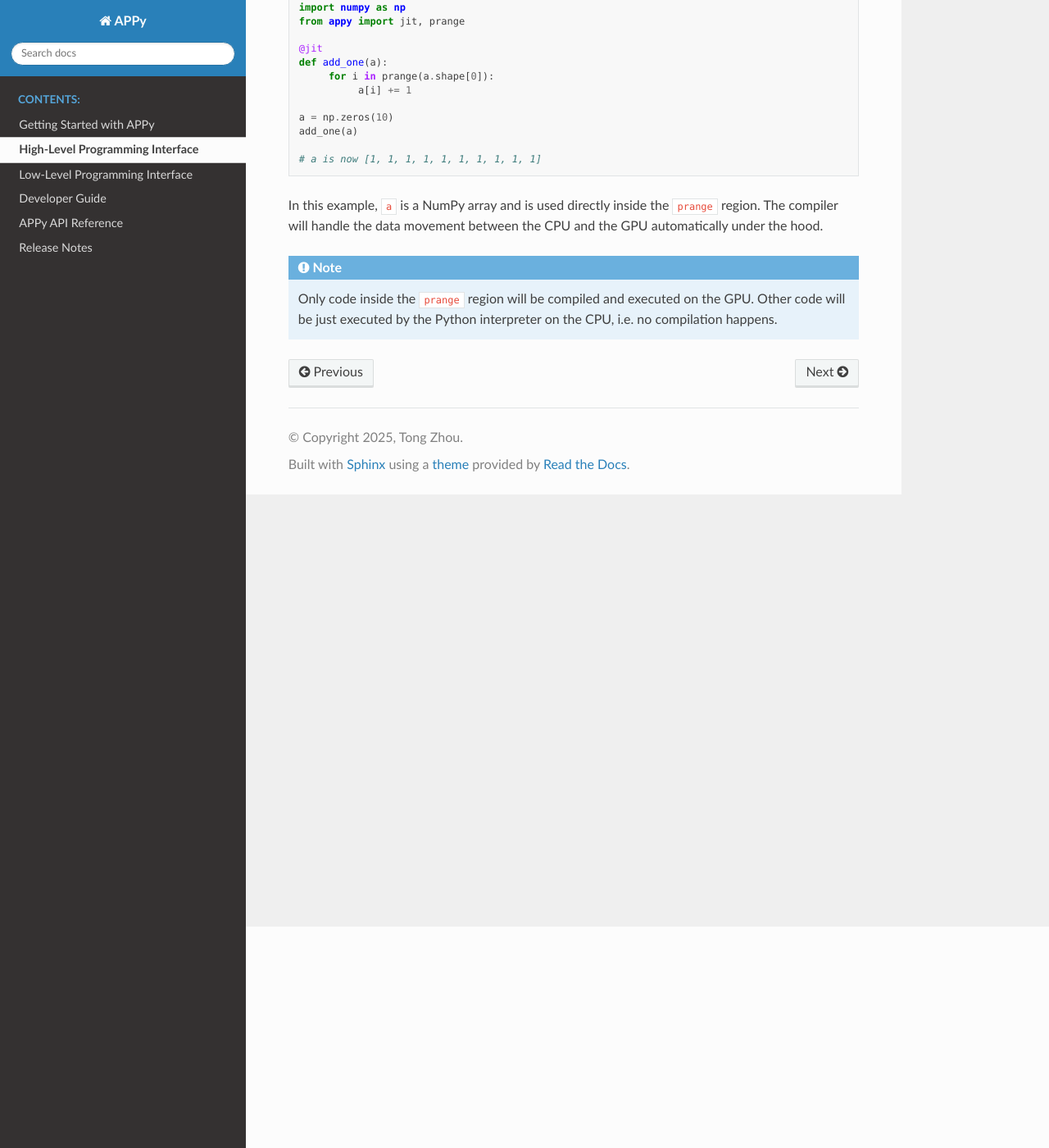
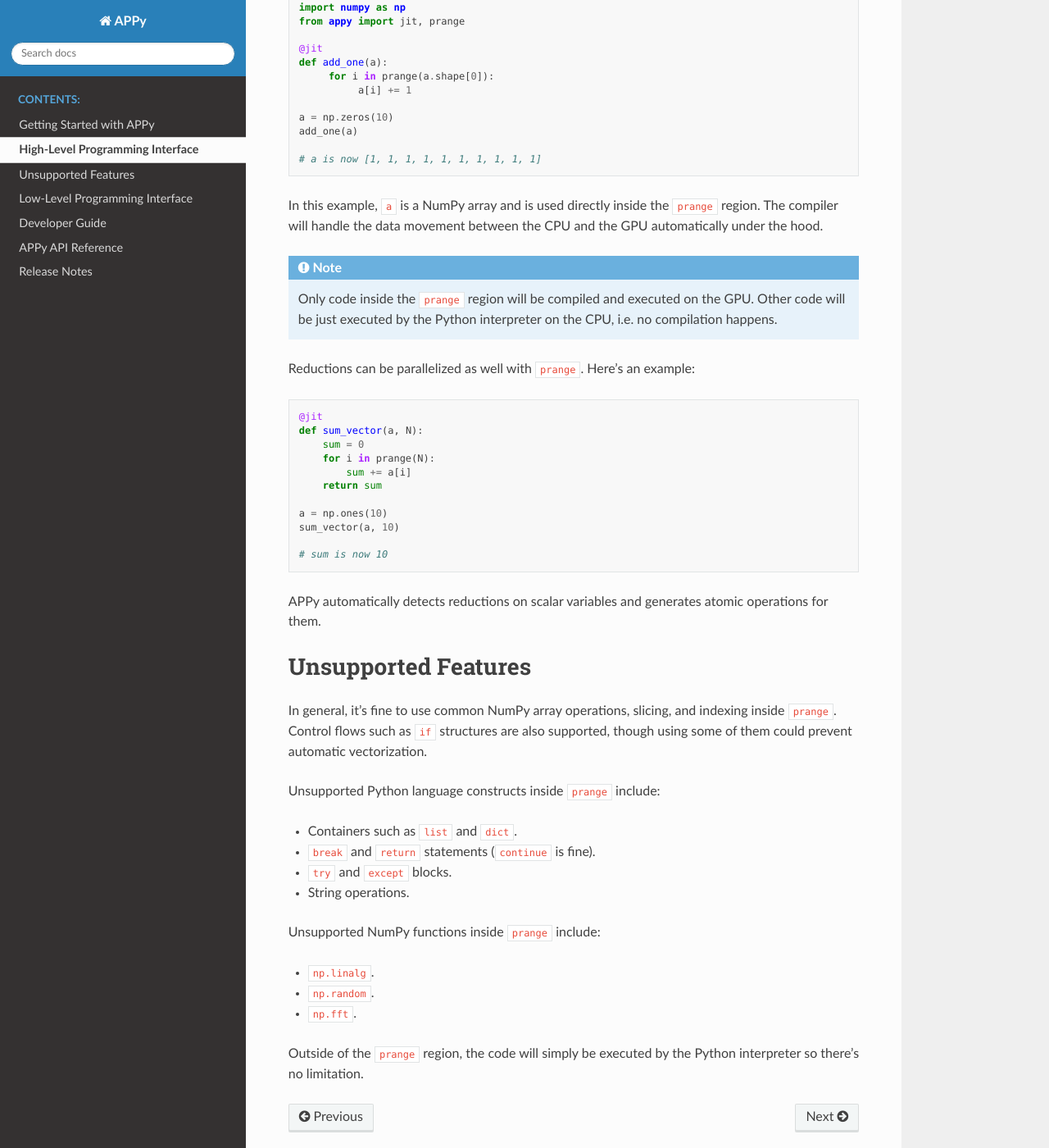
Before and after one commit to habanero-lab/APPy, a Sphinx documentation site: the page built from docs/source/high-level.rst, in a window 1280 px wide and 1400 px high, scrolled down 270 px. Shown: the whole window at 82% size. Built offline with Sphinx 7.4.7 and the Read the Docs theme 3.1.0, drawn with Linux system fonts in a browser that asks for light colours.

Commit message:
updated docs

```diff
--- a/docs/source/high-level.rst
+++ b/docs/source/high-level.rst
@@ -26,3 +26,43 @@ The compiler will handle the data movement between the CPU and the GPU automatic
 .. note::
     Only code inside the ``prange`` region will be compiled and executed on the GPU. Other
     code will be just executed by the Python interpreter on the CPU, i.e. no compilation happens.
+
+Reductions can be parallelized as well with ``prange``. Here's an example:
+
+.. code-block:: python
+
+    @jit
+    def sum_vector(a, N):
+        sum = 0
+        for i in prange(N):
+            sum += a[i]
+        return sum
+
+    a = np.ones(10)
+    sum_vector(a, 10)
+
+    # sum is now 10
+
+APPy automatically detects reductions on scalar variables and generates atomic operations for them.
+
+
+Unsupported Features
+====================
+
+In general, it's fine to use common NumPy array operations, slicing, and indexing inside ``prange``.
+Control flows such as ``if`` structures are also supported, though using some of them could prevent automatic vectorization.
+
+Unsupported Python language constructs inside ``prange`` include:
+
+* Containers such as ``list`` and ``dict``.
+* ``break`` and ``return`` statements (``continue`` is fine).
+* ``try`` and ``except`` blocks.
+* String operations.
+
+Unsupported NumPy functions inside ``prange`` include:
+
+* ``np.linalg``.
+* ``np.random``.
+* ``np.fft``.
+
+Outside of the ``prange`` region, the code will simply be executed by the Python interpreter so there's no limitation.
```
Also changed, not shown: docs/source/getting_started.rst (+19 -0 lines), docs/source/release.rst (+4 -4 lines).
